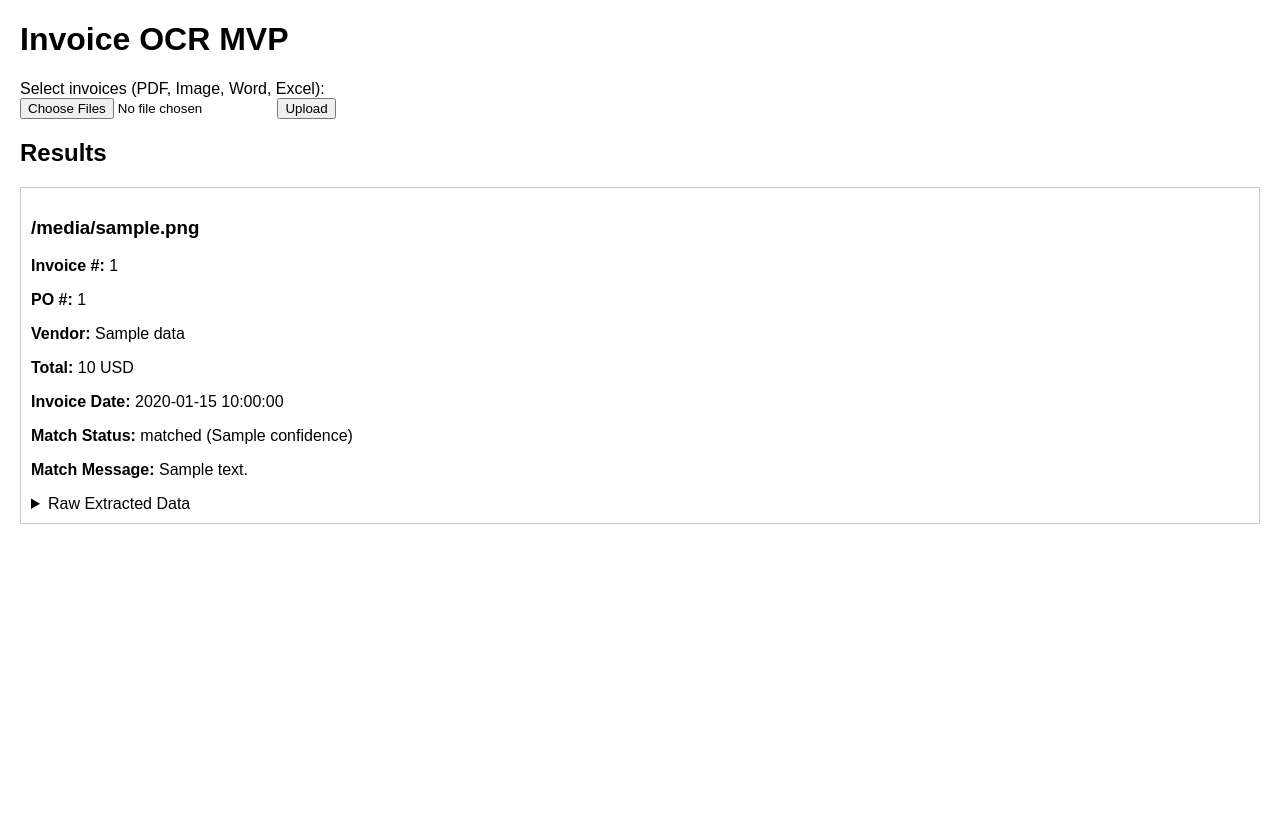
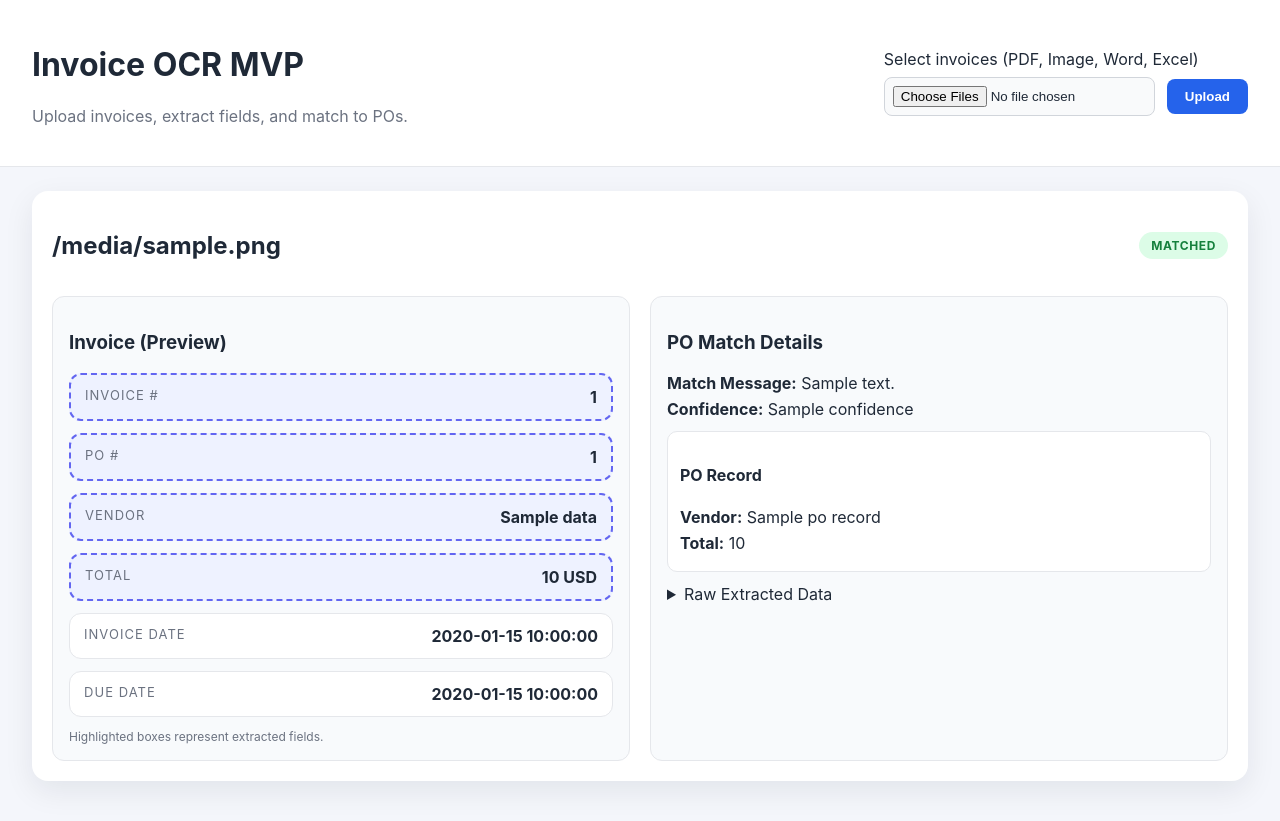
Before and after one commit to WullieT22/invoice-ocr-mvp, a FastAPI app: template app/templates/index.html in a window 1280 px wide. Before the commit the page ends 524 px from the top, so only its background shows below. Run offline with FastAPI, Linux system fonts and the light colour scheme; the template is opened without the code that fills it: most values are stand-ins (such as "Sample title", 1, 10 or a date in 2020).

Commit message:
Refine invoice/PO split layout

```diff
--- a/app/static/styles.css
+++ b/app/static/styles.css
@@ -1,9 +1,187 @@
+* {
+    box-sizing: border-box;
+}
+
 body {
-    font-family: Arial, sans-serif;
-    margin: 20px;
+    font-family: "Inter", "Segoe UI", Arial, sans-serif;
+    margin: 0;
+    background: #f4f6fb;
+    color: #1f2937;
 }
-.result {
-    margin-top: 20px;
-    padding: 10px;
-    border: 1px solid #ccc;
+
+.page-header {
+    display: flex;
+    justify-content: space-between;
+    align-items: center;
+    padding: 24px 32px;
+    background: #ffffff;
+    border-bottom: 1px solid #e5e7eb;
+    flex-wrap: wrap;
+    gap: 16px;
 }
+
+.subtitle {
+    color: #6b7280;
+    margin-top: 4px;
+}
+
+.upload-form {
+    display: flex;
+    flex-direction: column;
+    gap: 8px;
+    min-width: 280px;
+}
+
+.upload-row {
+    display: flex;
+    gap: 12px;
+    align-items: center;
+}
+
+.upload-row input[type="file"] {
+    padding: 8px;
+    background: #f9fafb;
+    border: 1px solid #d1d5db;
+    border-radius: 8px;
+}
+
+button {
+    padding: 10px 18px;
+    border: none;
+    border-radius: 8px;
+    background: #2563eb;
+    color: #ffffff;
+    cursor: pointer;
+    font-weight: 600;
+}
+
+button:hover {
+    background: #1d4ed8;
+}
+
+.results {
+    padding: 24px 32px 40px;
+    display: flex;
+    flex-direction: column;
+    gap: 24px;
+}
+
+.result-card {
+    background: #ffffff;
+    border-radius: 16px;
+    padding: 20px;
+    box-shadow: 0 10px 30px rgba(15, 23, 42, 0.08);
+}
+
+.result-header {
+    display: flex;
+    align-items: center;
+    justify-content: space-between;
+    margin-bottom: 16px;
+}
+
+.badge {
+    padding: 6px 12px;
+    border-radius: 999px;
+    font-size: 12px;
+    text-transform: uppercase;
+    letter-spacing: 0.05em;
+    font-weight: 700;
+}
+
+.badge.matched {
+    background: #dcfce7;
+    color: #15803d;
+}
+
+.badge.needs_review {
+    background: #fef3c7;
+    color: #b45309;
+}
+
+.badge.pending {
+    background: #e0e7ff;
+    color: #4338ca;
+}
+
+.rows-layout {
+    display: flex;
+    flex-direction: column;
+    gap: 20px;
+}
+
+.row {
+    display: grid;
+    grid-template-columns: repeat(2, minmax(0, 1fr));
+    gap: 20px;
+}
+
+@media (max-width: 900px) {
+    .row {
+        grid-template-columns: 1fr;
+    }
+}
+
+.panel {
+    background: #f8fafc;
+    border-radius: 12px;
+    padding: 16px;
+    border: 1px solid #e5e7eb;
+}
+
+.invoice-preview {
+    display: grid;
+    gap: 12px;
+}
+
+.invoice-field {
+    display: flex;
+    justify-content: space-between;
+    padding: 12px 14px;
+    border-radius: 12px;
+    background: #ffffff;
+    border: 1px solid #e5e7eb;
+}
+
+.invoice-field span {
+    color: #6b7280;
+    font-size: 13px;
+    text-transform: uppercase;
+    letter-spacing: 0.08em;
+}
+
+.invoice-field.highlight {
+    border: 2px dashed #6366f1;
+    background: #eef2ff;
+}
+
+.preview-note {
+    margin-top: 12px;
+    font-size: 12px;
+    color: #6b7280;
+}
+
+.po-summary p {
+    margin: 6px 0;
+}
+
+.po-record {
+    margin-top: 12px;
+    padding: 12px;
+    border-radius: 10px;
+    background: #ffffff;
+    border: 1px solid #e5e7eb;
+}
+
+details {
+    margin-top: 12px;
+}
+
+pre {
+    white-space: pre-wrap;
+    word-break: break-word;
+    background: #0f172a;
+    color: #e2e8f0;
+    padding: 12px;
+    border-radius: 8px;
+}
--- a/app/templates/index.html
+++ b/app/templates/index.html
@@ -5,34 +5,83 @@
     <link rel="stylesheet" href="/static/styles.css">
 </head>
 <body>
+    <header class="page-header">
+        <div>
             <h1>Invoice OCR MVP</h1>
-
-    <form action="/upload" method="post" enctype="multipart/form-data">
-        <label>Select invoices (PDF, Image, Word, Excel):</label><br>
+            <p class="subtitle">Upload invoices, extract fields, and match to POs.</p>
+        </div>
+        <form class="upload-form" action="/upload" method="post" enctype="multipart/form-data">
+            <label>Select invoices (PDF, Image, Word, Excel)</label>
+            <div class="upload-row">
                 <input type="file" name="files" multiple required>
                 <button type="submit">Upload</button>
+            </div>
         </form>
+    </header>
 
     {% if results %}
-        <h2>Results</h2>
+        <section class="results">
             {% for r in results %}
-            <div class="result">
-                <h3>{{ r.filename }}</h3>
-                <div class="summary">
-                    <p><b>Invoice #:</b> {{ r.data.invoice_number or "-" }}</p>
-                    <p><b>PO #:</b> {{ r.data.po_number or "-" }}</p>
-                    <p><b>Vendor:</b> {{ r.data.vendor_name or "-" }}</p>
-                    <p><b>Total:</b> {{ r.data.total or "-" }} {{ r.data.currency or "" }}</p>
-                    <p><b>Invoice Date:</b> {{ r.data.invoice_date or "-" }}</p>
+                <article class="result-card">
+                    <div class="result-header">
+                        <h2>{{ r.filename }}</h2>
+                        <span class="badge {{ r.match.status }}">{{ r.match.status }}</span>
                     </div>
-                <p><b>Match Status:</b> {{ r.match.status }} ({{ r.match.confidence }})</p>
+                    <div class="rows-layout">
+                        <div class="row">
+                            <div class="panel invoice-panel">
+                                <h3>Invoice (Preview)</h3>
+                                <div class="invoice-preview">
+                                    <div class="invoice-field highlight">
+                                        <span>Invoice #</span>
+                                        <strong>{{ r.data.invoice_number or "-" }}</strong>
+                                    </div>
+                                    <div class="invoice-field highlight">
+                                        <span>PO #</span>
+                                        <strong>{{ r.data.po_number or "-" }}</strong>
+                                    </div>
+                                    <div class="invoice-field highlight">
+                                        <span>Vendor</span>
+                                        <strong>{{ r.data.vendor_name or "-" }}</strong>
+                                    </div>
+                                    <div class="invoice-field highlight">
+                                        <span>Total</span>
+                                        <strong>{{ r.data.total or "-" }} {{ r.data.currency or "" }}</strong>
+                                    </div>
+                                    <div class="invoice-field">
+                                        <span>Invoice Date</span>
+                                        <strong>{{ r.data.invoice_date or "-" }}</strong>
+                                    </div>
+                                    <div class="invoice-field">
+                                        <span>Due Date</span>
+                                        <strong>{{ r.data.due_date or "-" }}</strong>
+                                    </div>
+                                </div>
+                                <div class="preview-note">Highlighted boxes represent extracted fields.</div>
+                            </div>
+                            <div class="panel po-panel">
+                                <h3>PO Match Details</h3>
+                                <div class="po-summary">
                                     <p><b>Match Message:</b> {{ r.match.message }}</p>
+                                    <p><b>Confidence:</b> {{ r.match.confidence }}</p>
+                                    {% if r.match.po_record %}
+                                        <div class="po-record">
+                                            <h4>PO Record</h4>
+                                            <p><b>Vendor:</b> {{ r.match.po_record.vendor_name }}</p>
+                                            <p><b>Total:</b> {{ r.match.po_record.total }}</p>
+                                        </div>
+                                    {% endif %}
+                                </div>
                                 <details>
                                     <summary>Raw Extracted Data</summary>
                                     <pre>{{ r.data }}</pre>
                                 </details>
                             </div>
+                        </div>
+                    </div>
+                </article>
             {% endfor %}
+        </section>
     {% endif %}
 </body>
 </html>
```
Lines whose indentation alone changed are shown as unchanged.
